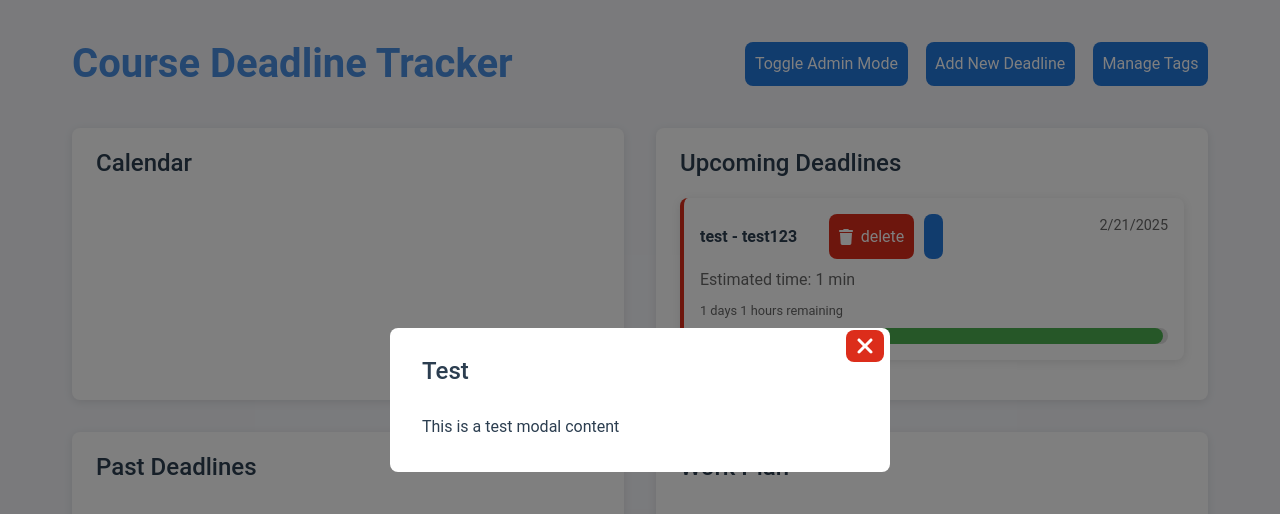
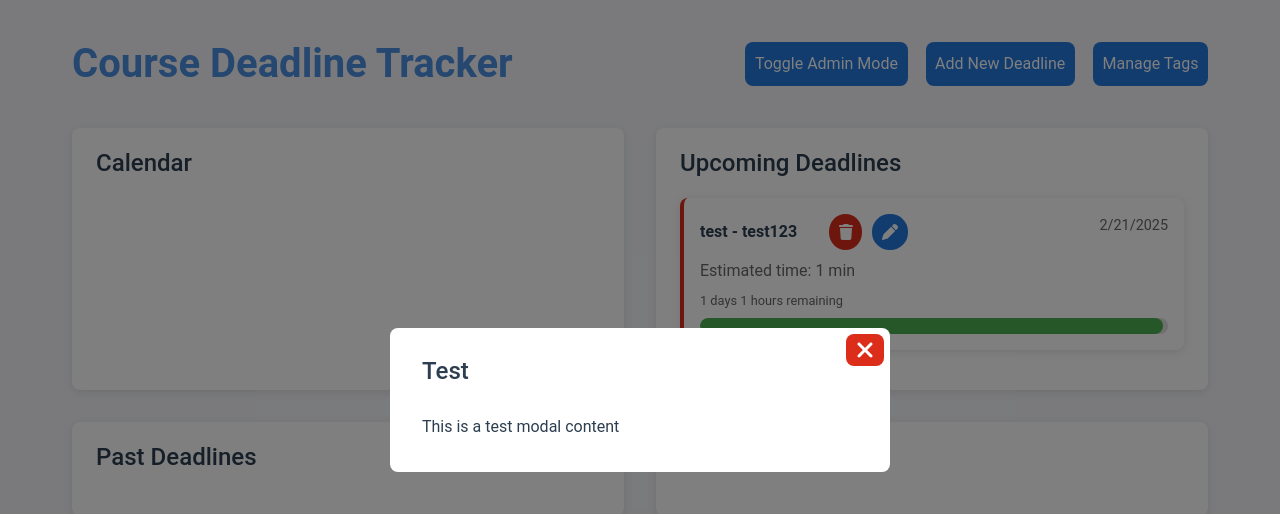
Before and after one commit to FeudeyTF/DeadlinesOrganizer, a React (Create React App) app in the folder react/: page / in a window 1280 px wide. Both pictures are taken after a click on the element "Manage Tags". Shown: the top 514 px of the page. Built offline with nearby package versions, Linux system fonts and the light colour scheme.

Commit message:
Some changes

```diff
--- a/react/src/DeadlinesOrganizer.tsx
+++ b/react/src/DeadlinesOrganizer.tsx
@@ -1,4 +1,4 @@
-import { useState } from 'react';
+import { useState } from "react";
 import { Button } from "./common/components/Button";
 import { DeadlineCard } from "./common/components/DeadlineCard";
 import { Modal } from "./common/components/Modal";
@@ -14,8 +14,7 @@ export default function DeadlinesOrganizer() {
         <div className="header-buttons">
           <Button content="Toggle Admin Mode" />
           <Button content="Add New Deadline" />
-          <Button content="Manage Tags"
-            onClick={() => setIsModalOpen(true)}/>
+          <Button content="Manage Tags" onClick={() => setIsModalOpen(true)} />
         </div>
       </header>
 
@@ -30,16 +29,14 @@ export default function DeadlinesOrganizer() {
             color="bad"
             buttons={[
               <Button
-              color="bad"
+                color="bad"
                 icon="trash"
-                content="delete"
-                onClick={() =>
-                  <Modal isOpen={isModalOpen} title="Modal Title">
-                    <p>Modal content goes here</p>
-                  </Modal>
-                }
+                circle
               />,
-              <Button />,
+              <Button
+                icon="pen"
+                circle
+              />
             ]}
           />
         </Section>
@@ -54,7 +51,6 @@ export default function DeadlinesOrganizer() {
       >
         <p>This is a test modal content</p>
       </Modal>
-
     </div>
   );
 }
--- a/react/src/common/components/Button.tsx
+++ b/react/src/common/components/Button.tsx
@@ -13,6 +13,7 @@ type Props = Partial<{
   selected: boolean;
   verticalAlignContent: string;
   icon: IconName | [IconPrefix, IconName];
+  circle: boolean;
 }> & DefaultProps;
 
 export function Button(props: Props) {
@@ -26,6 +27,7 @@ export function Button(props: Props) {
     selected,
     verticalAlignContent,
     icon,
+    circle,
     ...rest
   } = props;
 
@@ -44,6 +46,7 @@ export function Button(props: Props) {
         color && typeof color === "string"
           ? `button-color-${color}`
           : "button-color-default",
+        circle && "button-circle",
         className,
       ])}
       onClick={(event) => {
--- a/react/src/styles/components/Button.scss
+++ b/react/src/styles/components/Button.scss
@@ -49,6 +49,10 @@ $bg-map: colors.$bg-map;
   align-items: center;
   gap: 0.5rem;
 
+  &-circle {
+    border-radius: 50%;
+  }
+
   &-icon-only {
     aspect-ratio: 1;
     padding: 0.6rem;
--- a/react/src/styles/components/Modal.scss
+++ b/react/src/styles/components/Modal.scss
@@ -55,7 +55,7 @@
         width: 32px;
         position: absolute;
         right: 1rem;
-        top: 0.75rem;
+        top: 1rem;
         text-align: center;
         font-size: 1.5rem;
         padding: 10px;
```
